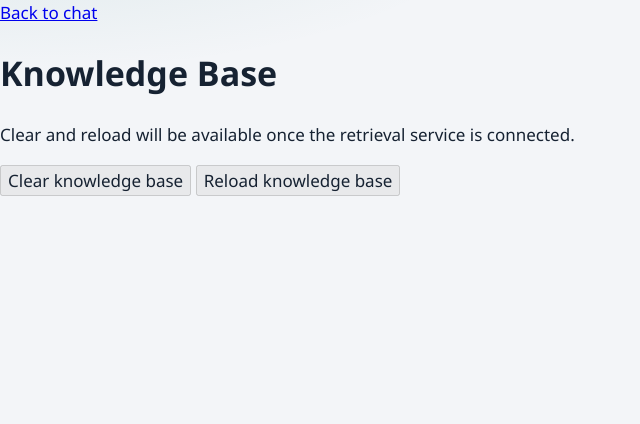
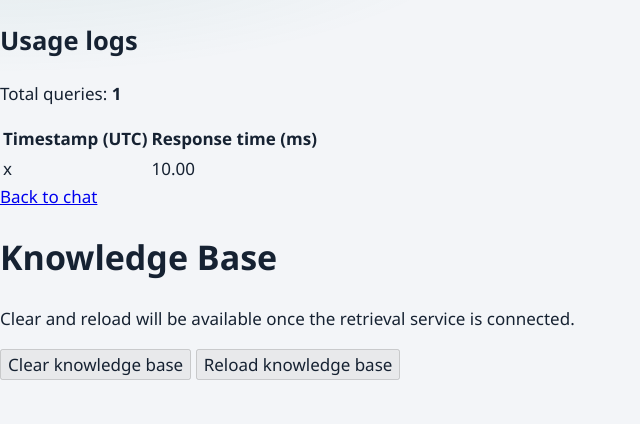
Before and after one commit to Ye-june/proj3, a Flask app: template templates/knowledge_base.html in a window 1280 px wide. Shown: the top 424 px of the page, without its empty margins (0-640 px from the left). Before the commit the page ends 196 px from the top, so only its background shows below. Run offline with Flask 3, Linux system fonts and the light colour scheme; the template is opened without the code that fills it: most values are stand-ins (such as "Sample title", 1, 10 or a date in 2020).

Commit message:
Add admin usage logs for US12

```diff
--- a/app.py
+++ b/app.py
@@ -7,6 +7,14 @@ Serves the chat interface and a small JSON API. Retrieval lives behind
 from __future__ import annotations
 
 import os
+
+import sqlite3
+from datetime import datetime, timezone
+from pathlib import Path
+
+from chat.usage import read_usage, record_query
+
+from time import perf_counter
 
 from flask import Flask, jsonify, render_template, request
 
@@ -49,7 +57,14 @@ def create_app() -> Flask:
 
     @app.get("/admin/knowledge-base")
     def knowledge_base():
-        return render_template("knowledge_base.html")
+        total_queries, recent_queries = read_usage(
+            Path(app.instance_path) / "usage.sqlite3"
+        )
+        return render_template(
+            "knowledge_base.html",
+            total_queries=total_queries,
+            recent_queries=recent_queries,
+        )
 
     @app.get("/health")
     def health():
@@ -69,6 +84,8 @@ def create_app() -> Flask:
             return jsonify({"error": "Please keep questions under 2000 characters."}), 400
 
         history = _clean_history(payload.get("history"))
+        timestamp = datetime.now(timezone.utc).isoformat()
+        started_at = perf_counter()
         try:
             result = answer_question(message, history)
         except ResponderError as exc:
@@ -76,6 +93,16 @@ def create_app() -> Flask:
         except Exception:
             app.logger.exception("chat request failed")
             return jsonify({"error": "Harbor could not answer just now. Please try again."}), 500
+        finally:
+            response_ms = (perf_counter() - started_at) * 1000
+            try:
+                record_query(
+                    Path(app.instance_path) / "usage.sqlite3",
+                    timestamp,
+                    response_ms,
+                )
+            except (OSError, sqlite3.Error):
+                app.logger.exception("Could not save chat usage")
         return jsonify(result)
 
     @app.errorhandler(413)
--- a/templates/knowledge_base.html
+++ b/templates/knowledge_base.html
@@ -7,6 +7,31 @@
     <link rel="stylesheet" href="{{ url_for('static', filename='css/style.css') }}">
 </head>
 <body>
+    <section>
+    <h2>Usage logs</h2>
+    <p>Total queries: <strong>{{ total_queries }}</strong></p>
+
+    {% if recent_queries %}
+    <table>
+        <thead>
+            <tr>
+                <th scope="col">Timestamp (UTC)</th>
+                <th scope="col">Response time (ms)</th>
+            </tr>
+        </thead>
+        <tbody>
+            {% for timestamp, response_ms in recent_queries %}
+            <tr>
+                <td>{{ timestamp }}</td>
+                <td>{{ "%.2f"|format(response_ms) }}</td>
+            </tr>
+            {% endfor %}
+        </tbody>
+    </table>
+    {% else %}
+    <p>No queries recorded yet.</p>
+    {% endif %}
+</section>
     <main>
         <a href="{{ url_for('index') }}">Back to chat</a>
         <h1>Knowledge Base</h1>
```
Also changed, not shown: chat/usage.py (added, +36 -0 lines).
